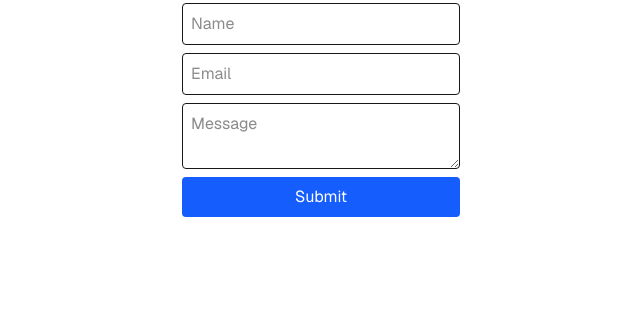
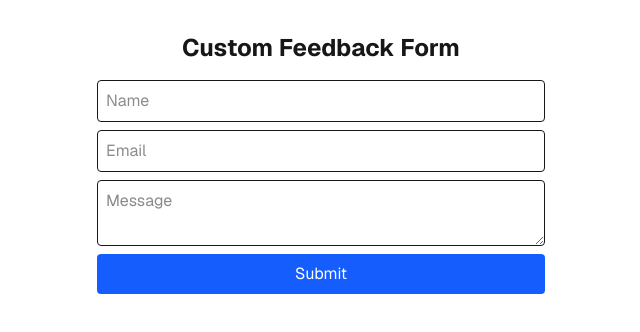
Before and after one commit to BubuGagaMan/bt-ada-dtp-2-next, a Next.js app: page / in a window 1280 px wide. Shown: the top 332 px of the page, without its empty margins (319-959 px from the left). Built offline with nearby package versions, Linux system fonts and the light colour scheme.

Commit message:
fixing top-container positioning

```diff
--- a/src/app/page.tsx
+++ b/src/app/page.tsx
@@ -2,7 +2,7 @@
 
 export default function Home() {
   return (
-    <div className="font-sans grid grid-rows-[20px_1fr_20px] items-center justify-items-center min-h-screen p-8 pb-20 gap-16 sm:p-20">
+    <div className="font-sans grid h-full">
       <CustomGoogleFormPage />
     </div>
   );
```
